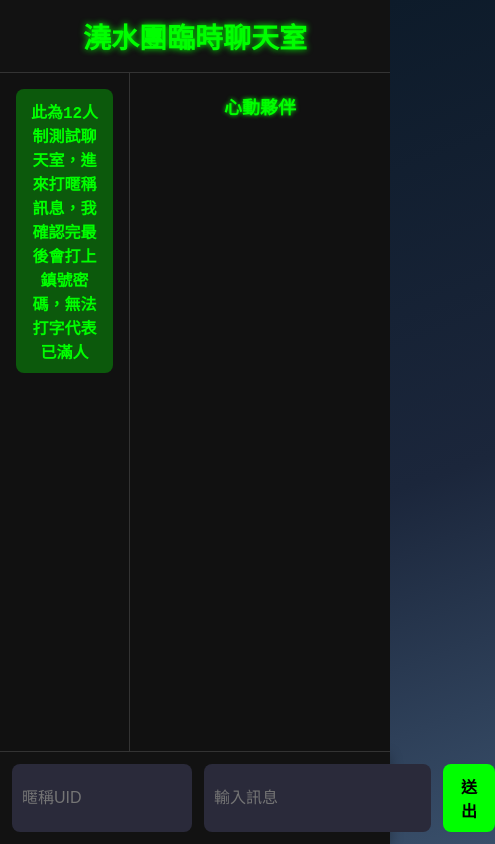
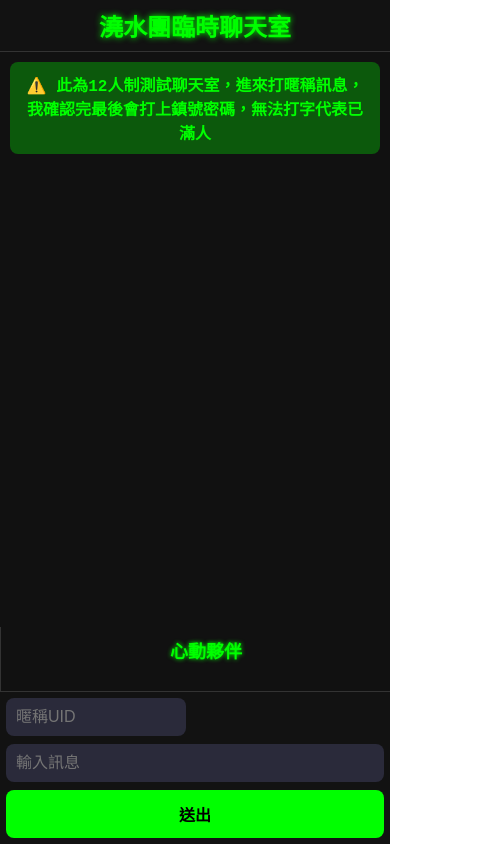
Before and after one commit to gina0916/Hotopiya, a plain HTML site: page index.html in a window 390 px wide. Shown: the whole page, 495 px wide, since content can reach past the window. Drawn offline with Linux system fonts and the light colour scheme.

Commit message:
Add files via upload

```diff
--- a/index.html
+++ b/index.html
@@ -2,13 +2,14 @@
 <html lang="zh-TW">
 <head>
   <meta charset="UTF-8">
-  <title>限定聊天室</title>
+  <meta name="viewport" content="width=device-width, initial-scale=1.0"> <!-- Viewport 設置 -->
+  <title>澆水團聊天室</title>
   <style>
     body {
       margin: 0;
-      font-family: 'Courier New', Courier, monospace; /* 使用等寬字型 */
-      background: linear-gradient(160deg, #0d1b2a, #1b263b, #415a77); /* 高級藍黑漸層背景 */
-      color: #00FF00; /* 綠色字體 */
+      font-family: 'Courier New', Courier, monospace;
+      background: linear-gradient(160deg, #0d1b2a, #1b263b, #415a77);
+      color: #00FF00;
       display: flex;
       flex-direction: column;
       height: 100vh;
@@ -39,13 +40,13 @@
       flex-direction: column;
       padding: 16px;
       overflow-y: auto;
-      background-color: #111; /* 深黑背景 */
+      background-color: #111;
     }
 
     #rules {
       padding: 10px;
       margin-bottom: 12px;
-      background-color: rgba(0, 255, 0, 0.3); /* 半透明的綠色背景 */
+      background-color: rgba(0, 255, 0, 0.3);
       color: #00FF00;
       font-weight: bold;
       border-radius: 8px;
@@ -65,12 +66,12 @@
     }
 
     .user-msg {
-      color: #00FF00; /* 綠色文字 */
+      color: #00FF00;
     }
 
     #online-users {
       width: 220px;
-      background-color: #111; /* 深黑背景 */
+      background-color: #111;
       padding: 20px;
       border-left: 1px solid #333;
       overflow-y: auto;
@@ -123,7 +124,7 @@
       flex: 1;
       font-size: 16px;
       background-color: #2a2a3a;
-      color: #00FF00; /* 綠色文字 */
+      color: #00FF00;
     }
 
     #nickname { max-width: 160px; }
@@ -146,6 +147,49 @@
       box-shadow: 0 0 10px #00FF00;
     }
 
+    /* 媒體查詢：螢幕寬度小於 768px（手機）時調整 */
+    @media (max-width: 768px) {
+      #online-users {
+        width: 100%;
+        padding: 10px;
+      }
+
+      #chat-container {
+        flex-direction: column;
+      }
+
+      #input-container {
+        flex-direction: column;
+        padding: 8px;
+      }
+
+      #nickname, #input {
+        margin-right: 0;
+        margin-bottom: 8px;
+      }
+
+      #send {
+        width: 100%;
+        padding: 12px;
+      }
+    }
+
+    /* 媒體查詢：螢幕寬度小於 480px（小手機）時調整 */
+    @media (max-width: 480px) {
+      h1 {
+        font-size: 24px;
+        padding: 8px 0;
+      }
+
+      #messages-container {
+        padding: 10px;
+      }
+
+      #input-container {
+        padding: 6px;
+      }
+    }
+
   </style>
 </head>
 <body>
@@ -153,7 +197,7 @@
 
   <div id="chat-container">
     <div id="messages-container">
-      <div id="rules">此為12人制測試聊天室，進來打暱稱訊息，我確認完最後會打上鎮號密碼，無法打字代表已滿人</div>
+      <div id="rules">⚠️ 此為12人制測試聊天室，進來打暱稱訊息，我確認完最後會打上鎮號密碼，無法打字代表已滿人</div>
       <div id="messages"></div>
     </div>
 
```
